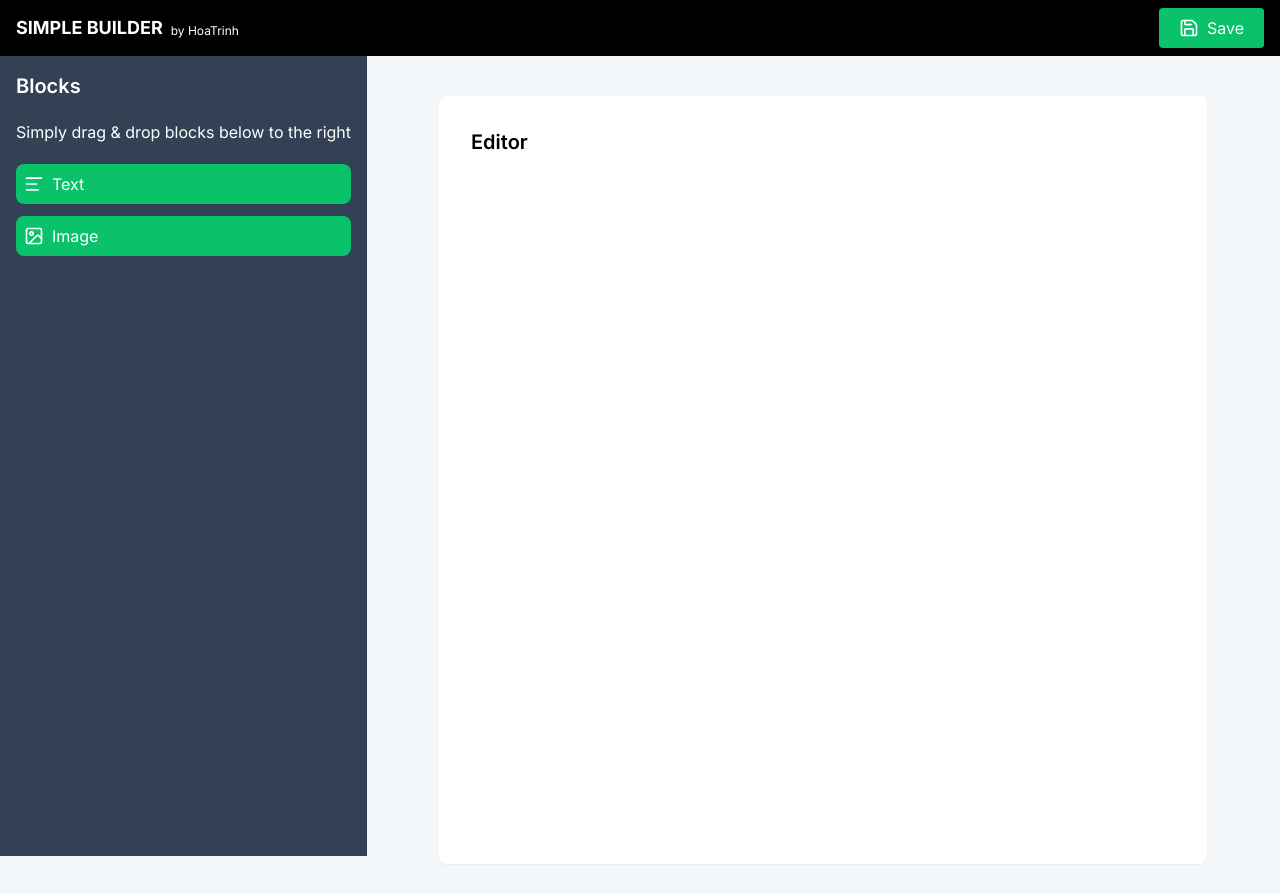
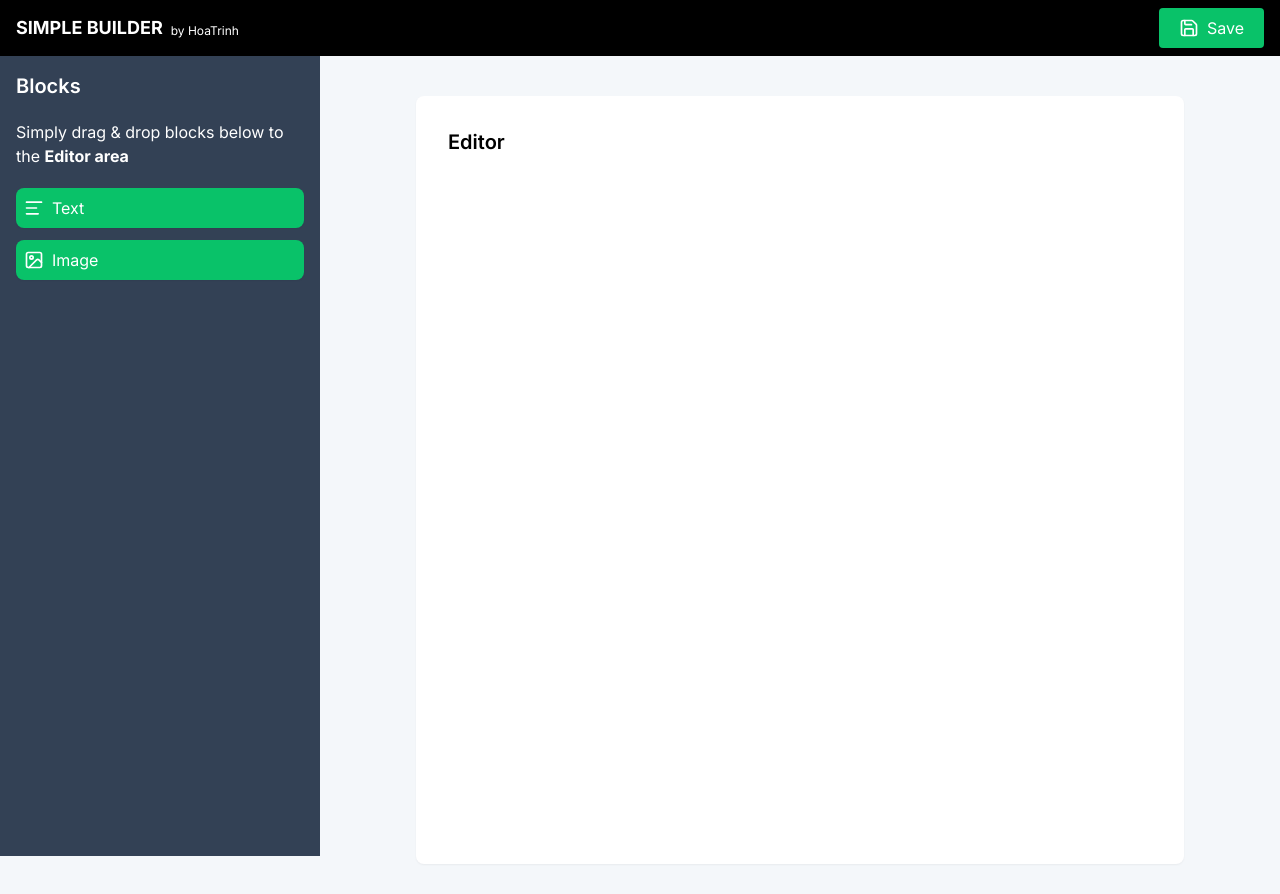
Before and after one commit to mrth2/mailerlite-simple-builder, a Vue app: page / in a window 1280 px wide. Shown: the top 894 px of the page. Built offline with nearby package versions, Linux system fonts and the light colour scheme; what vue-tippy would draw is missing.

Commit message:
for smaller screens, move side menu to bottom for responsiveness

```diff
--- a/src/components/editor/SideMenu.vue
+++ b/src/components/editor/SideMenu.vue
@@ -16,7 +16,7 @@ function onStartDragBlock(event: DragEvent, blockType: IEditorBlock["type"]) {
 <template>
   <nav class="side-menu">
     <h2 class="text-xl font-semibold">Blocks</h2>
-    <p>Simply drag & drop blocks below to the right</p>
+    <p>Simply drag & drop blocks below to the <strong>Editor area</strong></p>
     <ul class="ui-blocks">
       <li draggable="true" @dragstart="onStartDragBlock($event, 'text')">
         <Text class="w-5 h-5" />
@@ -32,16 +32,27 @@ function onStartDragBlock(event: DragEvent, blockType: IEditorBlock["type"]) {
 
 <style scoped lang="postcss">
 .side-menu {
-  @apply bg-slate-700 text-white p-4 space-y-5;
-  @apply fixed top-14 h-screen;
+  @apply bg-slate-700 text-white p-4;
+  @apply fixed z-10 bottom-0 inset-x-0 flex flex-col justify-start gap-5;
 
   ul.ui-blocks {
-    @apply flex flex-col gap-3;
+    @apply flex flex-row flex-wrap gap-3;
     li {
       @apply bg-accent text-white p-2 rounded-lg shadow-sm cursor-move;
-      @apply flex gap-2 items-center;
+      @apply min-w-40 flex gap-2 items-center;
       opacity: 0.9999; /* set opacity to prevent rounded corners bug */
     }
   }
 }
+@screen lg {
+  .side-menu {
+    @apply max-w-80 bottom-auto top-14 h-screen;
+    ul.ui-blocks {
+      @apply flex-col;
+      li {
+        @apply min-w-0;
+      }
+    }
+  }
+}
 </style>
--- a/src/views/HomeView.vue
+++ b/src/views/HomeView.vue
@@ -5,10 +5,16 @@ import CanvasEditor from "@/components/editor/CanvasEditor.vue";
 </script>
 
 <template>
-  <main class="grid bg-neutral grid-cols-[minmax(250px,350px)_1fr] gap-4 pt-14">
+  <main>
     <HeaderMenu />
     <SideMenu />
-    <div /> <!-- Empty div to fill the gap -->
     <CanvasEditor />
   </main>
 </template>
+
+<style scoped lang="postcss">
+main {
+  --side-menu-width: theme("width.80");
+  @apply bg-neutral gap-4 pt-14 lg:pl-[var(--side-menu-width)];
+}
+</style>
```
